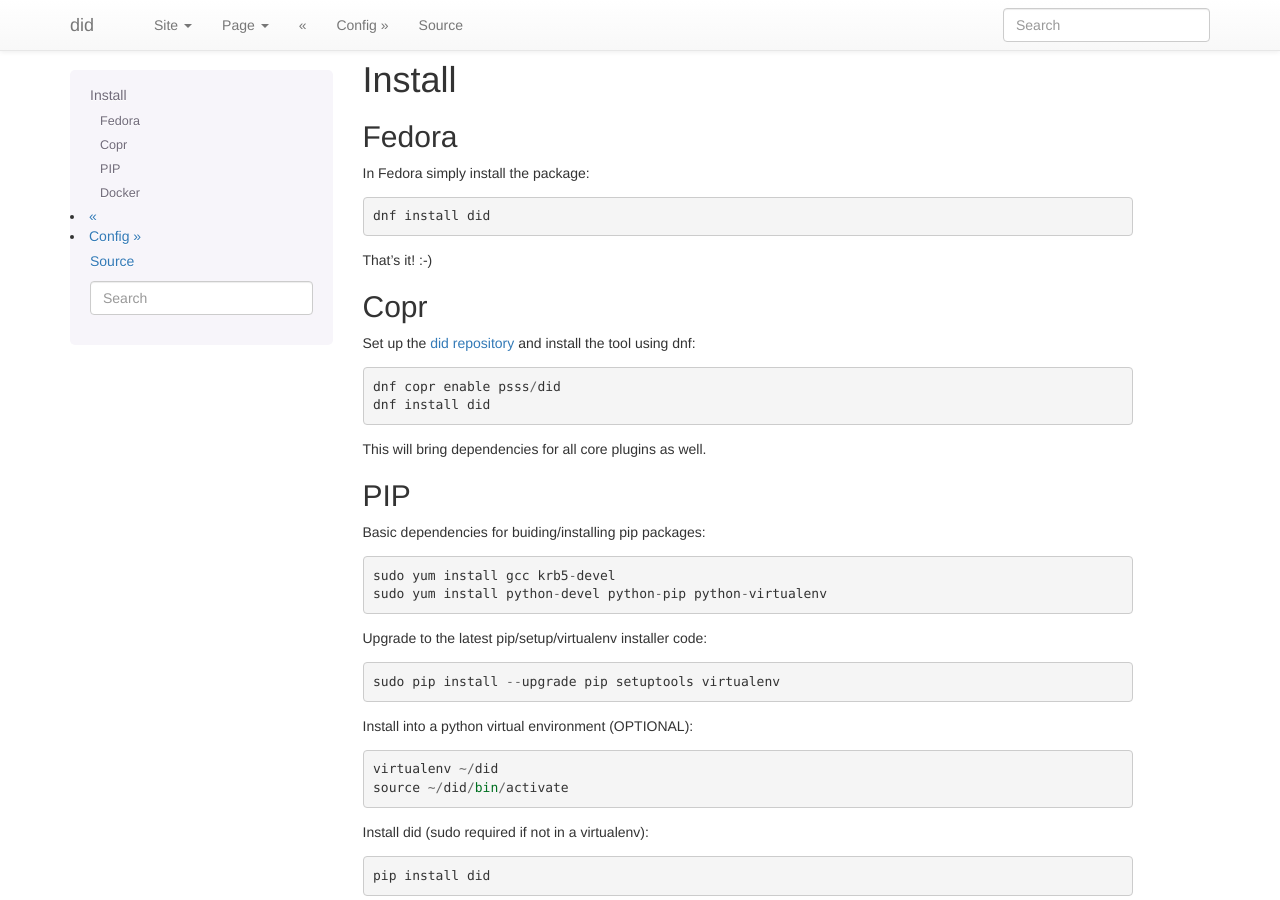
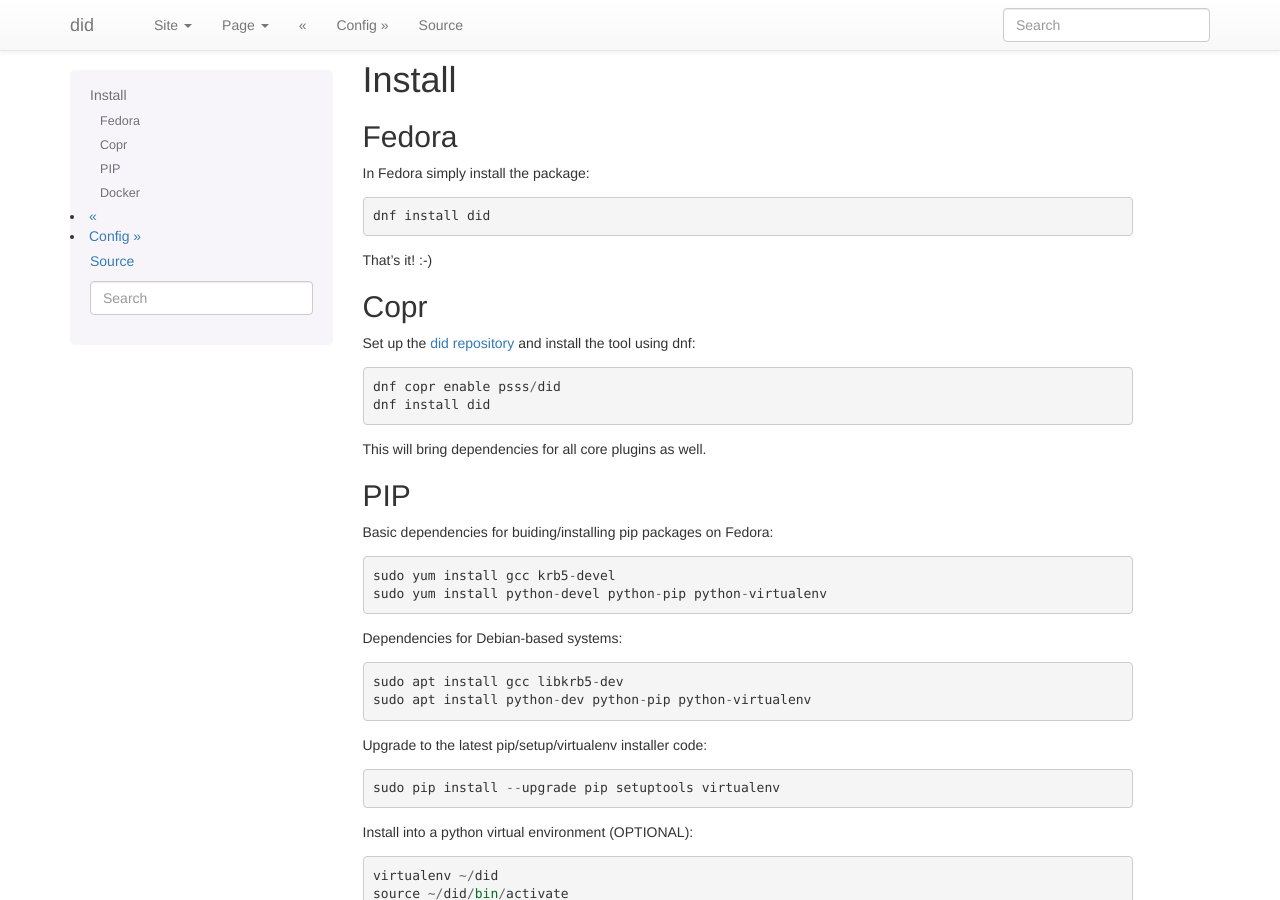
Before and after one commit to psss/did, a Sphinx documentation site: the page built from docs/install.rst, in a window 1280 px wide and 900 px high. Built offline with Sphinx 7.4.7, drawn with Linux system fonts in a browser that asks for light colours.

Commit message:
List install dependencies for Debian-based systems

```diff
--- a/docs/install.rst
+++ b/docs/install.rst
@@ -29,10 +29,15 @@ __ https://copr.fedoraproject.org/coprs/psss/did/
 PIP
 ~~~~~~~~~~~~~~~~~~~~~~~~~~~~~~~~~~~~~~~~~~~~~~~~~~~~~~~~~~~~~~~~~~
 
-Basic dependencies for buiding/installing pip packages::
+Basic dependencies for buiding/installing pip packages on Fedora::
 
     sudo yum install gcc krb5-devel
     sudo yum install python-devel python-pip python-virtualenv
+
+Dependencies for Debian-based systems::
+
+    sudo apt install gcc libkrb5-dev
+    sudo apt install python-dev python-pip python-virtualenv
 
 Upgrade to the latest pip/setup/virtualenv installer code::
 
```
